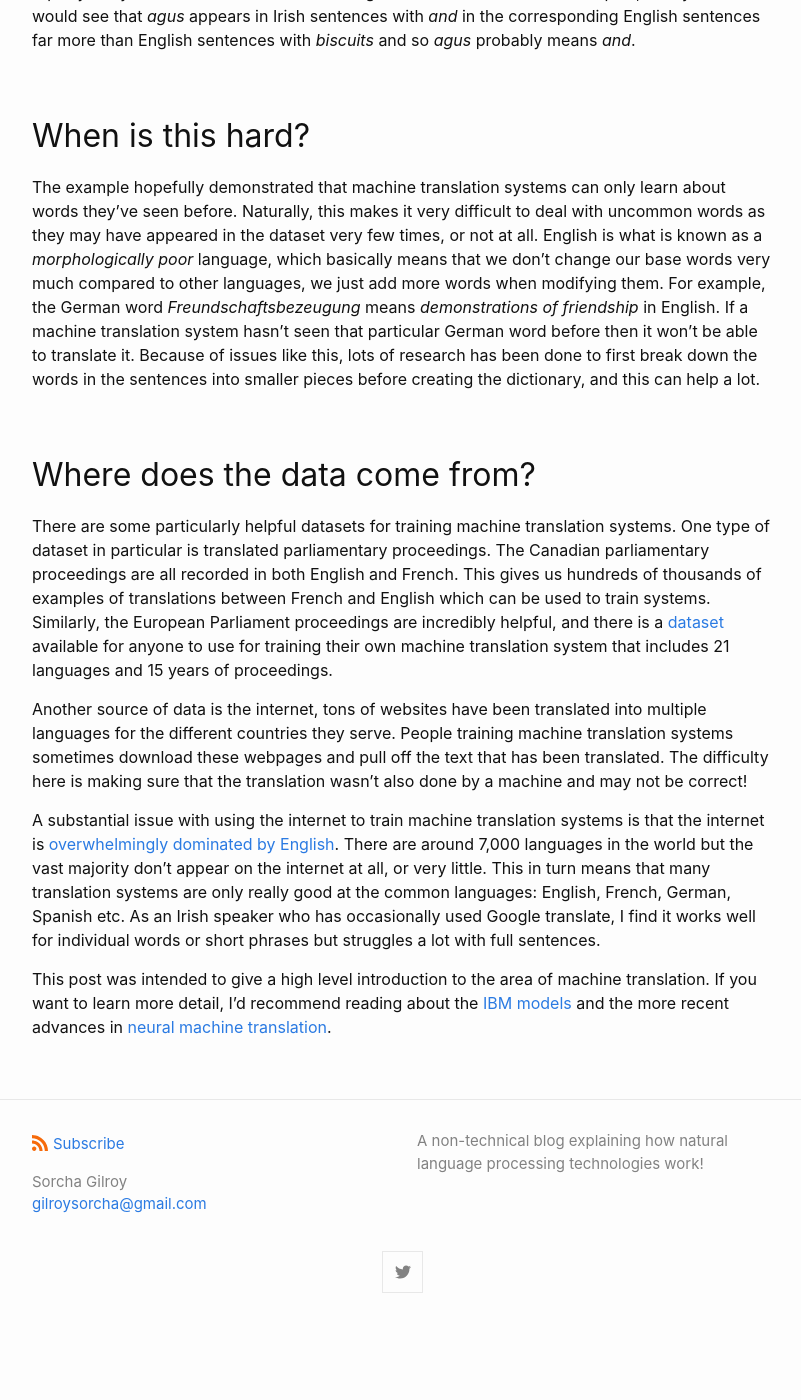
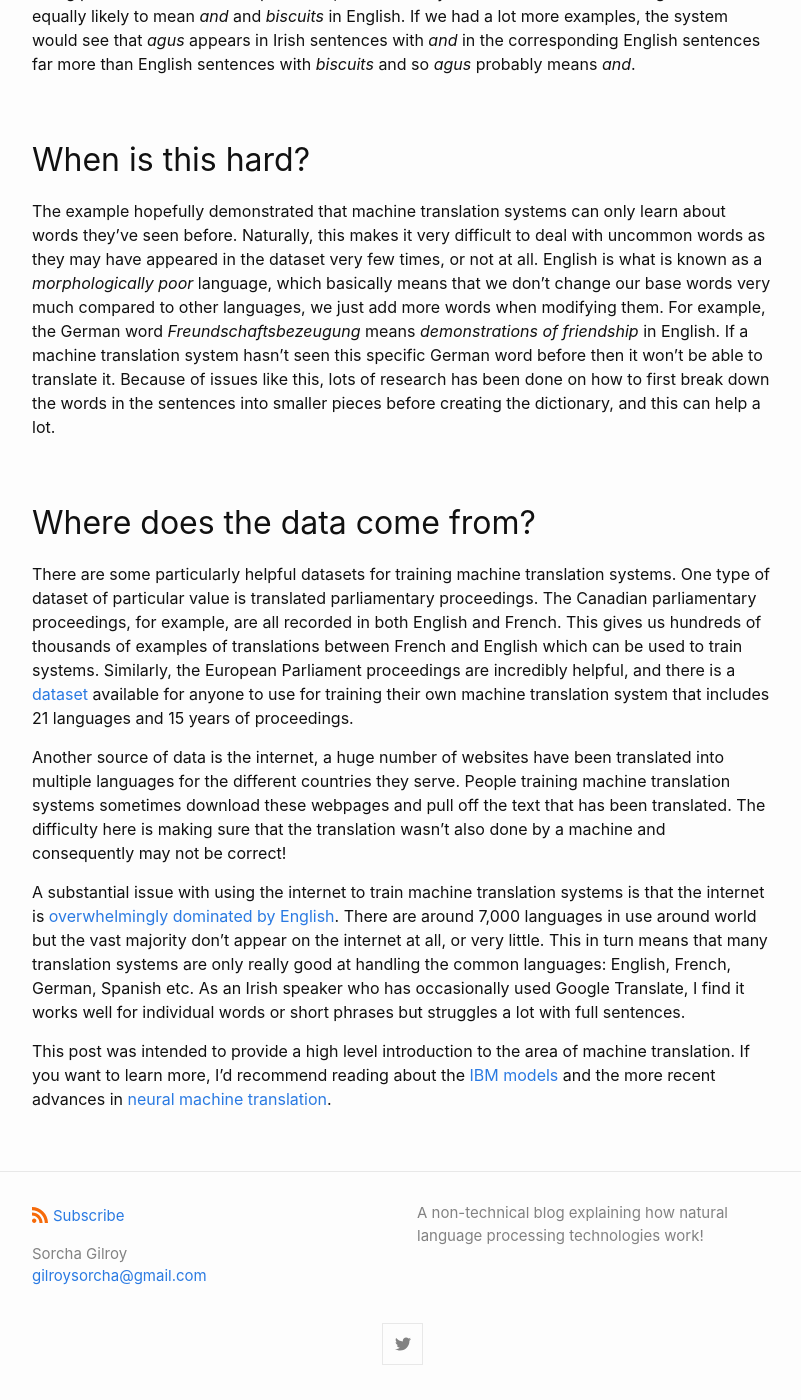
Before and after one commit to sorchagilroy/sorchagilroy.github.io, a Jekyll site: the page built from _posts/2020-05-23-basics-of-mt.md, in a window 1280 px wide and 1400 px high, scrolled down 1400 px. Shown: the whole window, without its empty margins (238-1039 px from the left). Built offline with Jekyll 4.4.1, drawn with Linux system fonts in a browser that asks for light colours; before the commit the page ends 2728 px from its top, so only the background shows below that; some of the changed text lies outside the part shown.

Commit message:
fixing typos

```diff
--- a/_config.yml
+++ b/_config.yml
@@ -1,4 +1,4 @@
-title: Popsci NLP
+title: Teaching computers to talk
 author:
   name: Sorcha Gilroy
   email: gilroysorcha@gmail.com
--- a/_posts/2020-05-23-basics-of-mt.md
+++ b/_posts/2020-05-23-basics-of-mt.md
@@ -11,9 +11,9 @@ Automatic translation tools such as Google Translate have come along in huge bou
 
 ## The tech jargon
 
-The people who build and research systems like google translate work in the field of **machine translation**. Machine translation has been [discussed for hundreds of years and actively researched since the 1950s](https://en.wikipedia.org/wiki/History_of_machine_translation). Thanks to the massive improvement in the power of computers in the last 30 years, we're now able to use these systems in our every day lives. But how does a machine translation system know how to translate from one language to another? The basic answer is by giving the system tons of examples of translations between those languages.
+The people who build and research systems like Google Translate work in the field of **machine translation**. Machine translation has been [discussed as a concept for hundreds of years and actively researched since the 1950s](https://en.wikipedia.org/wiki/History_of_machine_translation). Thanks to the massive improvement in the power of computers in the last 30 years, we're now able to use these systems in our every day lives. But how does a machine translation system know how to translate from one language to another? The basic answer is by giving the system as many examples of translations between those languages as you can find.
 
-The technical term for this is **training** - a common phrase used in the artificial intelligence/machine learning community. Put simply it means that we give the computer lots of examples to learn from so that it can carry out some task in the future. In machine translation, the task is translating from one language to another but in general this can be anything from recognising cats in photographs to generating speech from text.
+The technical term for this is **training** - a common phrase used in the artificial intelligence/machine learning community. Put simply it means that we give the computer lots of examples to learn from so that it can carry out some similar task in the future. In machine translation, the task is translating from one language to another but in general this can be anything from recognising cats in photographs to generating speech from text.
 
 
 ## Learning from examples
@@ -21,28 +21,28 @@ The technical term for this is **training** - a common phrase used in the artifi
 To demonstrate how reading examples of translated sentences can help translate new sentences, I'll start by showing three phrases in Irish and their English translations:
 
 
-Phase | Irish                | English
-------|--------------------- | --------------------- |
-1     |Ith mé an ceapaire    | I ate the sandwich    |
-2     |Ith sí an cáca        | She ate the cake      |
-3     |Cáca agus brioscaí    | Cake and biscuits     |
+Phrase | Irish                | English
+-------|--------------------- | --------------------- |
+1      |Ith mé an ceapaire    | I ate the sandwich    |
+2      |Ith sí an cáca        | She ate the cake      |
+3      |Cáca agus brioscaí    | Cake and biscuits     |
 
 
-Just from these three examples, we can immediately make some pretty reasonable guesses for which words are translations of one anothe. For example, the Irish word *cáca* appears in phrases 2 and 3 but not 1, the word *cake* in English also appears only in phrases 2 and 3 so it's a good chance those two words mean the same thing. We can also deduce that the word *ith* in Irish probably means *ate* in English and so on.
+Just from these three examples, we can immediately make some pretty reasonable guesses for which words are translations of one another. For example, the Irish word *cáca* appears in phrases 2 and 3 but not 1, the word *cake* in English also appears only in phrases 2 and 3 so it's a good chance those two words mean the same thing. We can also deduce that the word *ith* in Irish probably means *ate* in English and so on.
 
 This is essentially what's happening when a machine translation system is being trained, it's looking at millions and millions of examples of sentences that mean the same thing in two languages and it comes up with a kind of dictionary. This dictionary won't be as certain as the English-French pocket dictionary you would have had at school, but given enough data it will have an idea of which words are much more likely than others to be translations of one another. Using phrase 3 from the example above, the dictionary would think that the word *agus* in Irish is equally likely to mean *and* and *biscuits* in English. If we had a lot more examples, the system would see that *agus* appears in Irish sentences with *and* in the corresponding English sentences far more than English sentences with *biscuits* and so *agus* probably means *and*.
 
 
 ## When is this hard?
 
-The example hopefully demonstrated that machine translation systems can only learn about words they've seen before. Naturally, this makes it very difficult to deal with uncommon words as they may have appeared in the dataset very few times, or not at all. English is what is known as a *morphologically poor* language, which basically means that we don't change our base words very much compared to other languages, we just add more words when modifying them. For example, the German word *Freundschaftsbezeugung* means *demonstrations of friendship* in English. If a machine translation system hasn't seen that particular German word before then it won't be able to translate it. Because of issues like this, lots of research has been done to first break down the words in the sentences into smaller pieces before creating the dictionary, and this can help a lot.
+The example hopefully demonstrated that machine translation systems can only learn about words they've seen before. Naturally, this makes it very difficult to deal with uncommon words as they may have appeared in the dataset very few times, or not at all. English is what is known as a *morphologically poor* language, which basically means that we don't change our base words very much compared to other languages, we just add more words when modifying them. For example, the German word *Freundschaftsbezeugung* means *demonstrations of friendship* in English. If a machine translation system hasn't seen this specific German word before then it won't be able to translate it. Because of issues like this, lots of research has been done on how to first break down the words in the sentences into smaller pieces before creating the dictionary, and this can help a lot.
 
 ## Where does the data come from?
 
-There are some particularly helpful datasets for training machine translation systems. One type of dataset in particular is translated parliamentary proceedings. The Canadian parliamentary proceedings are all recorded in both English and French. This gives us hundreds of thousands of examples of translations between French and English which can be used to train systems. Similarly, the European Parliament proceedings are incredibly helpful, and there is a [dataset](https://www.stamt.org/europarl) available for anyone to use for training their own machine translation system that includes 21 languages and 15 years of proceedings.
+There are some particularly helpful datasets for training machine translation systems. One type of dataset of particular value is translated parliamentary proceedings. The Canadian parliamentary proceedings, for example, are all recorded in both English and French. This gives us hundreds of thousands of examples of translations between French and English which can be used to train systems. Similarly, the European Parliament proceedings are incredibly helpful, and there is a [dataset](https://www.stamt.org/europarl) available for anyone to use for training their own machine translation system that includes 21 languages and 15 years of proceedings.
 
-Another source of data is the internet, tons of websites have been translated into multiple languages for the different countries they serve. People training machine translation systems sometimes download these webpages and pull off the text that has been translated. The difficulty here is making sure that the translation wasn't also done by a machine and may not be correct!
+Another source of data is the internet, a huge number of websites have been translated into multiple languages for the different countries they serve. People training machine translation systems sometimes download these webpages and pull off the text that has been translated. The difficulty here is making sure that the translation wasn't also done by a machine and consequently may not be correct!
 
-A substantial issue with using the internet to train machine translation systems is that the internet is [overwhelmingly dominated by English](https://unbabel.com/blog/top-languages-of-the-internet). There are around 7,000 languages in the world but the vast majority don't appear on the internet at all, or very little. This in turn means that many translation systems are only really good at the common languages: English, French, German, Spanish etc. As an Irish speaker who has occasionally used Google translate, I find it works well for individual words or short phrases but struggles a lot with full sentences.
+A substantial issue with using the internet to train machine translation systems is that the internet is [overwhelmingly dominated by English](https://unbabel.com/blog/top-languages-of-the-internet). There are around 7,000 languages in use around world but the vast majority don't appear on the internet at all, or very little. This in turn means that many translation systems are only really good at handling the common languages: English, French, German, Spanish etc. As an Irish speaker who has occasionally used Google Translate, I find it works well for individual words or short phrases but struggles a lot with full sentences.
 
-This post was intended to give a high level introduction to the area of machine translation. If you want to learn more detail, I'd recommend reading about the [IBM models](http://www.cs.columbia.edu/~mcollins/courses/nlp2011/notes/ibm12.pdf) and the more recent advances in [neural machine translation](https://towardsdatascience.com/neural-machine-translation-15ecf6b0b).
+This post was intended to provide a high level introduction to the area of machine translation. If you want to learn more, I'd recommend reading about the [IBM models](http://www.cs.columbia.edu/~mcollins/courses/nlp2011/notes/ibm12.pdf) and the more recent advances in [neural machine translation](https://towardsdatascience.com/neural-machine-translation-15ecf6b0b).
```
Also changed, not shown: about.md (+1 -1 lines).
